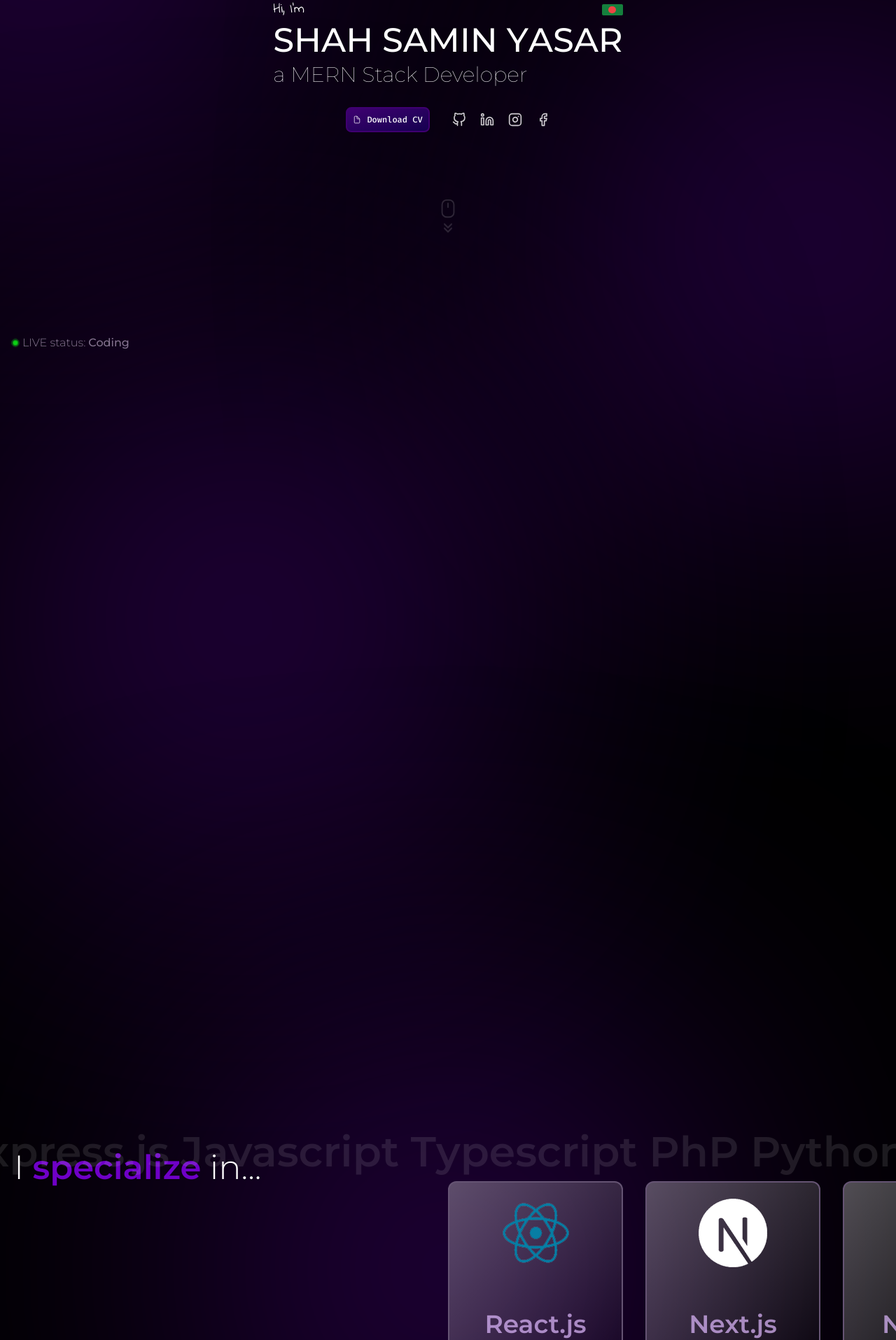
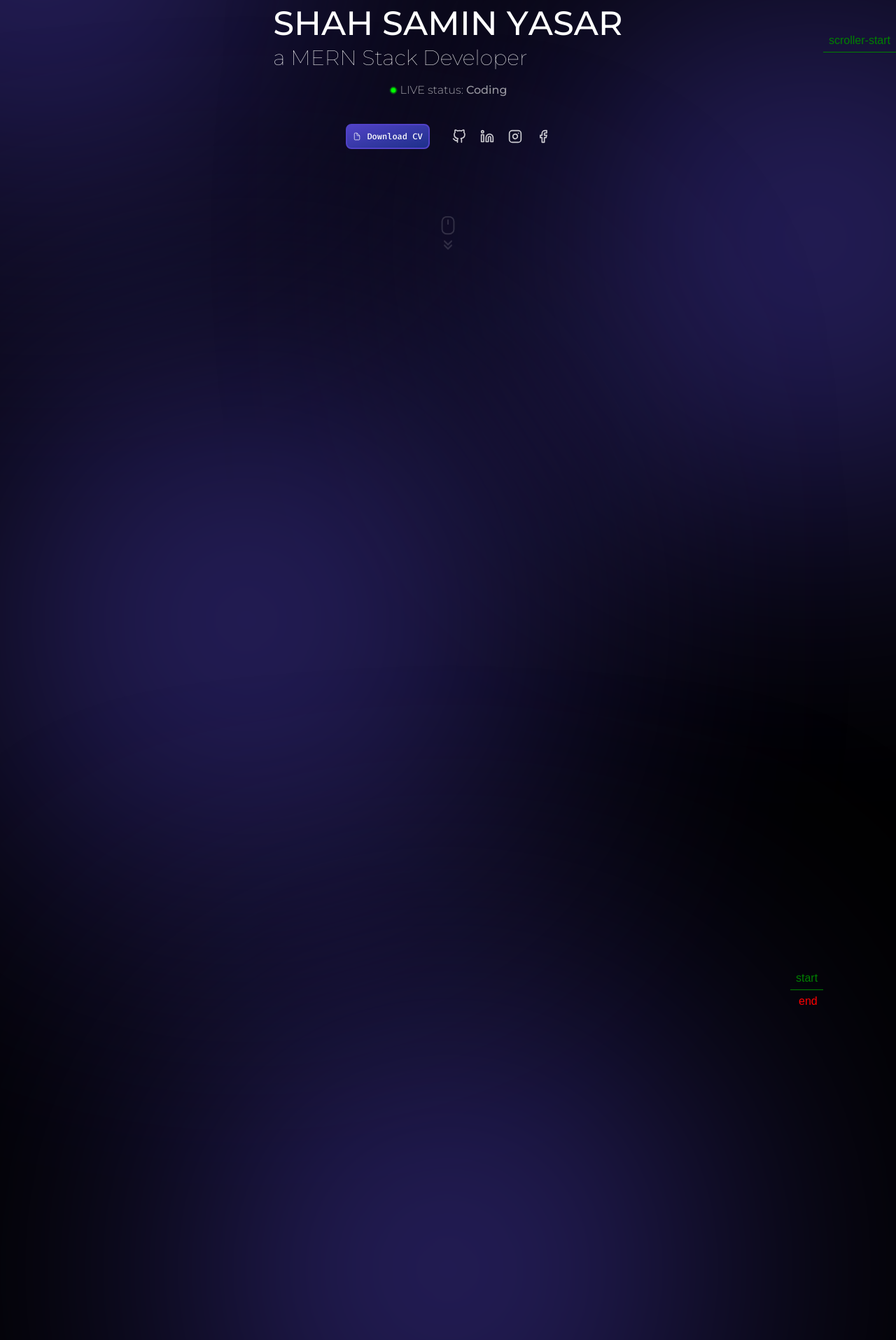
Before and after one commit to ShahSaminYasar/me, a Next.js app: page / in a window 1280 px wide. Shown: the part 326-2241 px from the top of the page at 70% size. Built offline with nearby package versions, Linux system fonts and the light colour scheme.

Commit message:
Fixed: Responsiveness upto Skills

```diff
--- a/src/app/sections/About.jsx
+++ b/src/app/sections/About.jsx
@@ -14,7 +14,7 @@ const About = () => {
       scrollTrigger: {
         trigger: "#section_about",
         start: "-top 40%",
-        end: "top",
+        end: "top top",
         markers: false,
         scrub: true,
       },
@@ -40,28 +40,36 @@ const About = () => {
       .from(
         "#about_description",
         {
+          opacity: 0,
           y: "-100%",
           duration: 2.5,
         },
         "a"
-      )
-      .from(
-        "#about_list > span",
-        {
+      );
+
+    gsap.from("#about_list > span", {
       opacity: 0,
       duration: 1,
       stagger: 0.1,
+      scrollTrigger: {
+        trigger: "#about_list",
+        start: "top 80%",
+        end: "bottom+=50px bottom",
+        markers: false,
+        scrub: 1,
       },
-        "b"
-      )
-      .from(
-        "#about_list_bar",
-        {
+    });
+    gsap.from("#about_list_bar", {
       height: 0,
       duration: 2,
+      scrollTrigger: {
+        trigger: "#about_list",
+        start: "top 80%",
+        end: "bottom+=50px bottom",
+        markers: false,
+        scrub: 1,
       },
-        "b"
-      );
+    });
   }, []);
 
   return (
@@ -87,14 +95,14 @@ const About = () => {
                 height={500}
                 priority={true}
                 alt="Shah Samin Yasar"
-                className="w-full h-full object-cover block rotate-[15deg] scale-110"
+                className="w-full h-full object-cover block rotate-[15deg] scale-125"
               />
             </div>
           </div>
         </div>
 
         <div
-          className={`md:col-span-2 md:min-h-screen p-5 flex flex-col justify-center gap-4`}
+          className={`md:col-span-2 md:min-h-screen p-5 pr-10 flex flex-col justify-center gap-4`}
         >
           {/* Heading */}
           <div className="overflow-hidden">
--- a/src/app/sections/Hero.jsx
+++ b/src/app/sections/Hero.jsx
@@ -112,9 +112,9 @@ const Hero = () => {
   return (
     <section className="bg-black relative p-5">
       <Container
-        className={`min-h-screen w-full flex flex-col gap-3 items-center justify-center`}
+        className={`min-h-[100vh] md:min-h-screen w-full flex flex-col gap-3 items-center landscape:justify-center relative py-20`}
       >
-        <div>
+        <div className="portrait:mt-auto">
           <div className="flex flex-row justify-between items-center">
             <span
               id="hi"
@@ -146,9 +146,28 @@ const Hero = () => {
             </span>
           </div>
 
+          <span
+            id="liveStatusContainer"
+            className="w-fit mx-auto text-xs md:text-sm font-light text-white text-opacity-60 flex flex-row items-center gap-1 opacity-0 mt-5"
+          >
+            <div className="livenow">
+              <div></div>
+              <div></div>
+              <div></div>
+            </div>{" "}
+            LIVE status:{" "}
+            <span
+              id="liveStatus"
+              className="inline-block font-medium opacity-50"
+            >
+              Coding
+            </span>
+          </span>
+        </div>
+
         <div
           id="cta_container"
-            className="flex flex-row items-center justify-center gap-5 mt-7 relative opacity-0"
+          className="w-full flex flex-row items-center justify-center gap-5 portrait:mt-auto md:mt-7 md:relative opacity-0"
         >
           <CTALink id="cv_btn" href="#" className={`mr-2 md:mr-3`}>
             <IoDocumentOutline />
@@ -185,22 +204,8 @@ const Hero = () => {
             <FaAnglesDown className="block arrow text-sm text-white" />
           </span>
         </div>
-        </div>
       </Container>
-      <span
-        id="liveStatusContainer"
-        className="text-xs md:text-sm font-light text-white text-opacity-60 flex flex-row items-center gap-1 absolute bottom-4 left-4 opacity-0"
-      >
-        <div className="livenow">
-          <div></div>
-          <div></div>
-          <div></div>
-        </div>{" "}
-        LIVE status:{" "}
-        <span id="liveStatus" className="inline-block font-medium opacity-50">
-          Coding
-        </span>
-      </span>
+
       <Decor_BG_Circle
         className={`top-0 left-0 -translate-y-[10%] -translate-x-[40%]`}
       />
--- a/src/app/sections/Skills.jsx
+++ b/src/app/sections/Skills.jsx
@@ -14,9 +14,53 @@ const Skills = () => {
   const [cardsContainerMoveX, setCardsContainerMoveX] = useState(0);
   const [textMoveX, setTextMoveX] = useState(0);
 
+  //   Functions
+  const calculateTextNCardsContainerMoveX = () => {
+    const windowWidth = window.innerWidth;
+    const container = document.getElementById("skills_container");
+    const cardsContainer = document.getElementById("skills_cards_container");
+    const textOne = document.getElementById("skills_text_one");
+
+    if (!container || !cardsContainer || !textOne) return; // Prevent errors
+
+    const containerWidth = container.offsetWidth;
+    const cardsContainerWidth = cardsContainer.offsetWidth;
+    const textWidth = textOne.offsetWidth;
+
+    const moveX = cardsContainerWidth - 125;
+    const textMoveXValue = textWidth - containerWidth;
+
+    setCardsContainerMoveX(moveX);
+    setTextMoveX(textMoveXValue);
+  };
+
   // Effects
   useEffect(() => {
     calculateTextNCardsContainerMoveX();
+  }, []);
+
+  useGSAP(() => {
+    gsap.from("#skills_heading", {
+      y: 100,
+      scrollTrigger: {
+        trigger: "#section_skills",
+        start: "top 90%",
+        end: "top 20%",
+        markers: false,
+        scrub: 1,
+      },
+    });
+
+    gsap.from("#skills_text_one, #skills_cards_container, #skills_text_two", {
+      opacity: 0,
+      scrollTrigger: {
+        trigger: "#section_skills",
+        start: "top 50%",
+        end: "top top",
+        markers: true,
+        scrub: 1,
+      },
+    });
   }, []);
 
   useGSAP(() => {
@@ -54,23 +98,9 @@ const Skills = () => {
         yoyo: true,
       }
     );
+
+    // ScrollTrigger.refresh();
   }, [cardsContainerMoveX, textMoveX]);
-
-  //   Functions
-  const calculateTextNCardsContainerMoveX = () => {
-    let windowWidth = window.innerWidth;
-    let skillsContainerWidth =
-      document.getElementById("skills_container").offsetWidth;
-    let containerWidth = document.getElementById(
-      "skills_cards_container"
-    ).offsetWidth;
-    let moveX = containerWidth - windowWidth / 2 + 32;
-    let textWidth = document.getElementById("skills_text_one").offsetWidth;
-    let textMoveXValue = textWidth - skillsContainerWidth;
-
-    setCardsContainerMoveX(moveX);
-    setTextMoveX(textMoveXValue);
-  };
 
   return (
     <section id="section_skills" className="px-5 relative my-20">
@@ -78,9 +108,10 @@ const Skills = () => {
         id="skills_container"
         className={`min-h-screen flex flex-col items-start justify-center`}
       >
+        <div className="overflow-hidden min-h-[45px] md:min-h-[55px] w-full">
           <span
-          id="about_heading"
-          className="block text-3xl md:text-5xl font-light text-white"
+            id="skills_heading"
+            className="block text-4xl md:text-5xl font-light text-white"
           >
             I{" "}
             <span className="text-primary-shade inline-block font-semibold">
@@ -88,6 +119,7 @@ const Skills = () => {
             </span>{" "}
             in...
           </span>
+        </div>
 
         {/* Skills Text */}
         <span
@@ -101,7 +133,7 @@ const Skills = () => {
         {/* Skill Cards */}
         <div
           id="skills_cards_container"
-          className="flex flex-row gap-8 flex-nowrap my-3 relative left-[50%]"
+          className="flex flex-row gap-8 flex-nowrap my-3 relative left-[50%] -translate-x-[125px]"
         >
           <SkillCard
             image={"/assets/logos/reactJS.png"}
--- a/tailwind.config.mjs
+++ b/tailwind.config.mjs
@@ -11,7 +11,10 @@ export default {
         sm: "1rem",
       },
       colors: {
-        "primary-shade": "#6F00C7",
+        // "primary-shade": "#6F00C7",
+        "primary-shade": "#7770ff",
+        bg: "#000000",
+        fg: "#FFFFFF",
       },
     },
   },
@@ -21,10 +24,10 @@ export default {
       {
         bashaLagbe: {
           "base-100": "#1c1c1c",
-          bg: "#000000",
-          fg: "#FFFFFF",
-          primary: "#3F0071",
-          secondary: "#150050",
+          // primary: "#3F0071",
+          // secondary: "#150050",
+          primary: "#5142c7",
+          secondary: "#1c308a",
           accent: "#FB2576",
           success: "#36FF04",
           error: "#b01717",
```
Also changed, not shown: public/assets/shah_samin_yasar.jpg, public/assets/shah_samin_yasar_2.jpg (added). Lines whose indentation alone changed are shown as unchanged.
